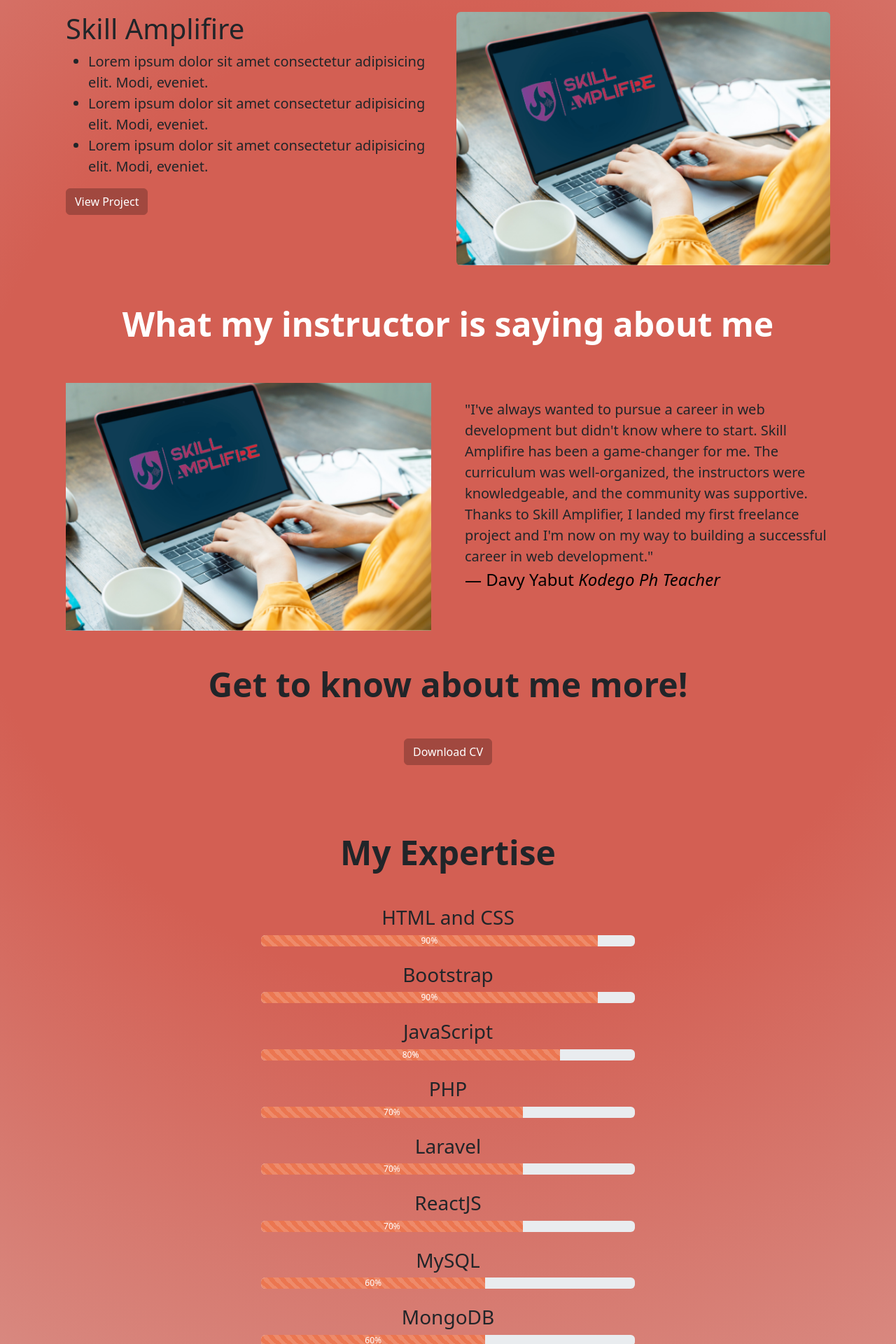
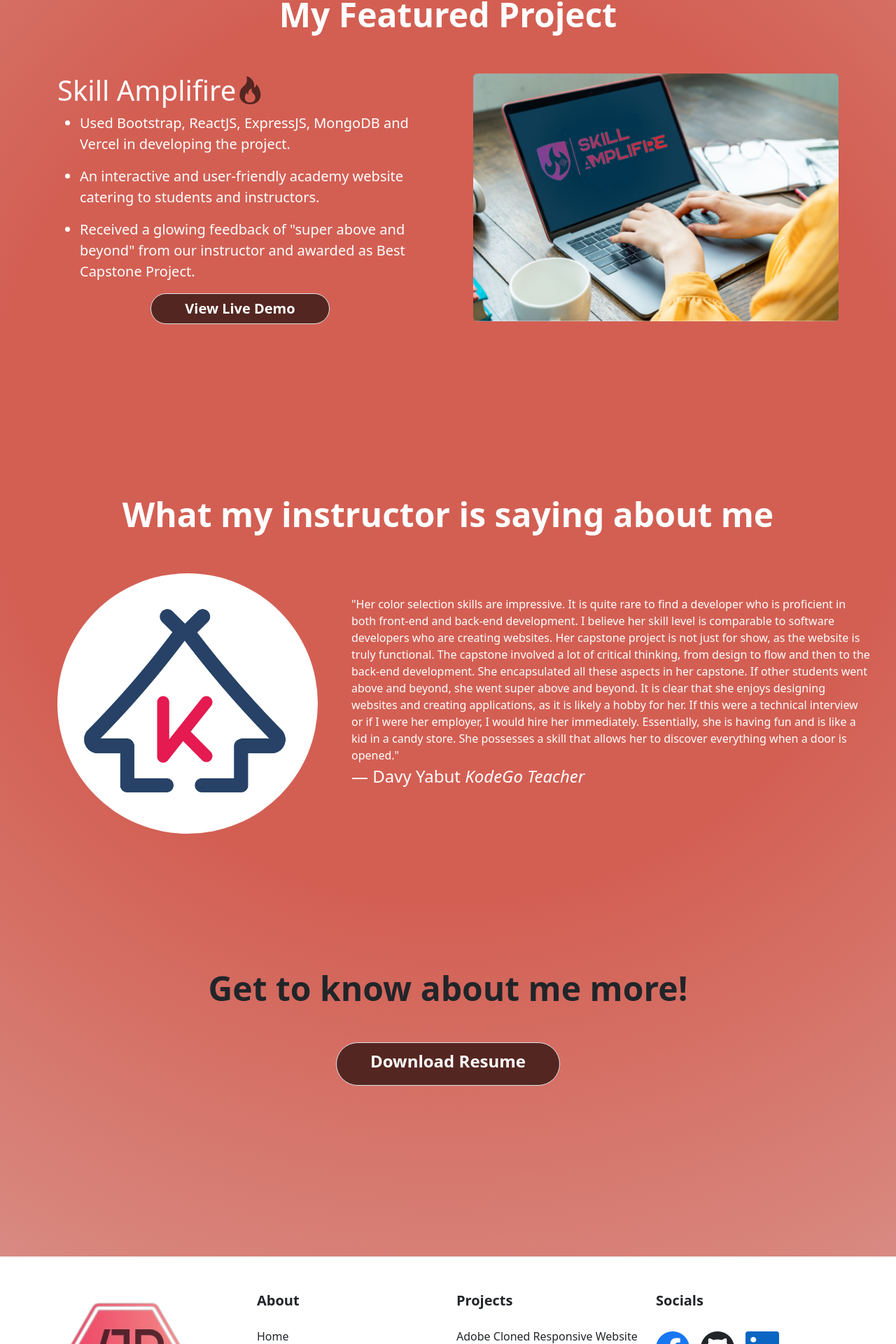
Before and after one commit to janien0116/portfolio_website, a React (Create React App) app: page / in a window 1280 px wide. Shown: the part 877-2797 px from the top of the page at 70% size. Built offline with nearby package versions, Linux system fonts and the light colour scheme.

Commit message:
Update Home page

```diff
--- a/src/App.js
+++ b/src/App.js
@@ -11,7 +11,7 @@
       <Router>
         <Routes>
           <Route path="/" element={<Home />}></Route>
-          <Route path="/projects" element={<Portfolio />}></Route>
+          <Route path="/portfolio" element={<Portfolio />}></Route>
         </Routes>
       </Router>
       <Footer />
--- a/src/components/Navbar.jsx
+++ b/src/components/Navbar.jsx
@@ -5,7 +5,7 @@
 const PortfolioNavbar = () => {
     return (
         <div>
-            <Navbar bg="dark" expand="lg" variant="dark" className='py-1'>
+            <Navbar bg="dark" expand="lg" variant="dark" className='py-0'>
                 <Container>
                     <Navbar.Brand><Image src={logo} width={80} fluid alt="logo"/></Navbar.Brand>
                     <Navbar.Toggle aria-controls="basic-navbar-nav" />
@@ -15,7 +15,7 @@
                                 <Nav.Link aria-current="page" href="/">Home</Nav.Link>
                             </Nav.Item>
                             <Nav.Item className="me-4">
-                                <Nav.Link aria-current="page" href="/projects">Projects</Nav.Link>
+                                <Nav.Link aria-current="page" href="/portfolio">Portfolio</Nav.Link>
                             </Nav.Item>
                             <Nav.Item className="me-4">
                                 <Nav.Link aria-current="page" href="/resume">Resume</Nav.Link>
--- a/src/index.css
+++ b/src/index.css
@@ -25,3 +25,7 @@
 #footer {
   background-color: #fff;
 }
+
+.filler {
+  height: 100px;
+}
--- a/src/pages/Home.jsx
+++ b/src/pages/Home.jsx
@@ -5,12 +5,14 @@
 import book3 from '../assets/bookcovers/3.png'
 import book4 from '../assets/bookcovers/4.png'
 import imagePlaceholder from '../assets/logo-symbol.png'
+import instructorHolder from '../assets/KodeGo_logo.png'
 
 const Home = () => {
 
     return (
-        <Container>
-            <Stack direction='horizontal' gap={2} className='my-5'>
+        <Stack direction='vertical' gap={5}>
+            <Container className='my-5'>
+                <Stack direction='horizontal' gap={2}>
                     <Col xs={6}>
                         <Row>
                             <Image src={book1} fluid alt='Project1' className='project' />
@@ -30,68 +32,53 @@
                             With a passion for creating beautiful and functional websites, I've worked on several
                             projects to showcase my skills and abilities. Take a look at my portfolio to see some of my
                             best work and learn more about my skills and experience. Thank you for visiting!</p>
-                    <Button variant='primary' className='rounded-pill px-5 fs-5 fw-bold border'>View Portfolio</Button>
+                        <Button variant='secondary' className='rounded-pill px-5 fs-5 fw-bold border'>View Portfolio</Button>
                     </Col>
                 </Stack>
-            <Container fluid className='my-5 fs-5'>
+            </Container>
+            <Container className='my-5 fs-5'>
                 <h1 className='text-center display-5 fw-bold lh-base text-white'>My Featured Project</h1>
-                <Row className='mt-5'>
-                    <Col>
-                        <h1>Skill Amplifire</h1>
+                <Row className='my-5 text-white'>
+                    <Col className='me-5 mb-3'>
+                        <h1>Skill Amplifire<i className="bi bi-fire text-dark"></i></h1>
                         <ul>
-                            <li>Lorem ipsum dolor sit amet consectetur adipisicing elit. Modi, eveniet.</li>
-                            <li>Lorem ipsum dolor sit amet consectetur adipisicing elit. Modi, eveniet.</li>
-                            <li>Lorem ipsum dolor sit amet consectetur adipisicing elit. Modi, eveniet.</li>
+                            <li className='mb-3'>Used Bootstrap, ReactJS, ExpressJS, MongoDB and Vercel in developing the project.</li>
+                            <li className='mb-3'>An interactive and user-friendly academy website catering to students and instructors.</li>
+                            <li className='mb-3'>Received a glowing feedback of "super above and beyond" from our instructor and awarded as Best Capstone Project.</li>
                         </ul>
-                        <Button>View Project</Button>
+                        <div  className='d-flex justify-content-center'>
+                            <Button variant='dark' className='rounded-pill px-5 fs-5 fw-bold border'>View Live Demo</Button>
+                        </div>
                     </Col>
                     <Col>
-                        <Image src={imagePlaceholder} fluid rounded />
+                        <Image src={imagePlaceholder} fluid rounded className='mb-5' />
                     </Col>
                 </Row>
             </Container>
             <Container className='fs-5 my-5'>
                 <h1 className='text-center display-5 fw-bold lh-base text-white mb-5'>What my instructor is saying about me</h1>
                 <Stack direction='horizontal' gap={5}>
-                    <Col>
-                        <Image src={imagePlaceholder} alt='Instructor' fluid />
+                    <Col lg={4}>
+                        <Image src={instructorHolder} alt='Instructor' fluid roundedCircle/>
                     </Col>
-                    <Col>
+                    <Col lg={8}>
                         <Figure>
                             <blockquote className="blockquote">
-                                <p>"I've always wanted to pursue a career in web development but didn't know where to start. Skill Amplifire has been a game-changer for me. The curriculum was well-organized, the instructors were knowledgeable, and the community was supportive. Thanks to Skill Amplifier, I landed my first freelance project and I'm now on my way to building a successful career in web development."</p>
+                                <p className='fs-6 text-white'>"Her color selection skills are impressive. It is quite rare to find a developer who is proficient in both front-end and back-end development. I believe her skill level is comparable to software developers who are creating websites. Her capstone project is not just for show, as the website is truly functional. The capstone involved a lot of critical thinking, from design to flow and then to the back-end development. She encapsulated all these aspects in her capstone. If other students went above and beyond, she went super above and beyond. It is clear that she enjoys designing websites and creating applications, as it is likely a hobby for her. If this were a technical interview or if I were her employer, I would hire her immediately. Essentially, she is having fun and is like a kid in a candy store. She possesses a skill that allows her to discover everything when a door is opened."</p>
                             </blockquote>
-                            <Figure.Caption className="blockquote-footer fs-4 text-black">
-                                Davy Yabut <cite title="Source Title">Kodego Ph Teacher</cite>
+                            <Figure.Caption className="blockquote-footer fs-4 text-white">
+                                Davy Yabut <cite title="Source Title">KodeGo Teacher</cite>
                             </Figure.Caption>
                         </Figure>
                     </Col>
                 </Stack>
             </Container>
             <Container className='text-center my-5'>
-                <h1 className='display-5 fw-bold mb-5'>Get to know about me more!</h1>
-                <Button className='mb-5'>Download CV</Button>
+                <h1 className='display-5 fw-bold my-5'>Get to know about me more!</h1>
+                <Button variant='dark' className='rounded-pill px-5 pt-2 pb-3 fs-4 fw-bold border mb-5'>Download Resume</Button>
             </Container>
-            <Container className='my-5 text-center w-50'>
-                <h1 className='display-5 fw-bold mb-5'>My Expertise</h1>
-                <h3>HTML and CSS</h3>
-                <ProgressBar variant='success' striped now={90} label={"90%"} />
-                <h3 className='mt-4'>Bootstrap</h3>
-                <ProgressBar variant='success' striped now={90} label={"90%"} />
-                <h3 className='mt-4'>JavaScript</h3>
-                <ProgressBar variant='success' striped now={80} label={"80%"} />
-                <h3 className='mt-4'>PHP</h3>
-                <ProgressBar variant='success' striped now={70} label={"70%"} />
-                <h3 className='mt-4'>Laravel</h3>
-                <ProgressBar variant='success' striped now={70} label={"70%"} />
-                <h3 className='mt-4'>ReactJS</h3>
-                <ProgressBar variant='success' striped now={70} label={"70%"} />
-                <h3 className='mt-4'>MySQL</h3>
-                <ProgressBar variant='success' striped now={60} label={"60%"} />
-                <h3 className='mt-4'>MongoDB</h3>
-                <ProgressBar variant='success' striped now={60} label={"60%"} />
-            </Container>
-        </Container>
+            <Container className='filler'></Container>
+        </Stack>
     )
 }
 
```
Also changed, not shown: src/assets/KodeGo_logo.png (added). Lines whose indentation alone changed are shown as unchanged.
